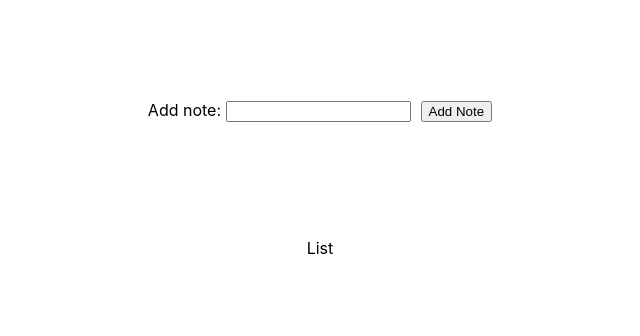
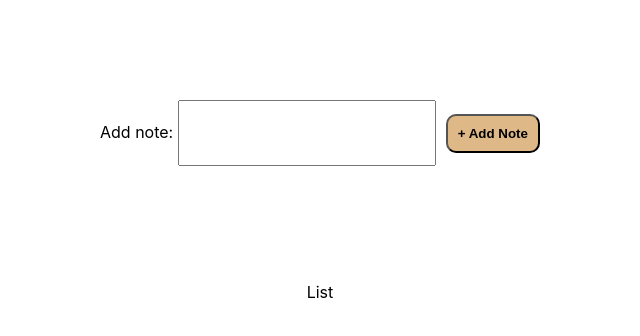
Before and after one commit to Srush-Ray/redux-fundamentals, a React (Create React App) app: page / in a window 1280 px wide. Shown: the top 336 px of the page, without its empty margins (320-960 px from the left). Built offline with nearby package versions, Linux system fonts and the light colour scheme.

Commit message:
styling done

```diff
--- /dev/null
+++ b/src/redux/store.js
@@ -0,0 +1,5 @@
+import { configureStore } from '@reduxjs/toolkit'
+import counterReducer from './toolkit'
+export const store = configureStore({
+  reducer: counterReducer,
+})
--- a/src/state-notes/notes.js
+++ b/src/state-notes/notes.js
@@ -1,10 +1,10 @@
 
 import React, { useRef } from 'react'
 import './styles.css'
-import { v4 as uuidv4 } from 'uuid';
+// import { v4 as uuidv4 } from 'uuid';
 import { useDispatch } from 'react-redux';
 import { addNote } from '../redux/actions';
-const Notes = ({setNotes=()=>{}}) => {
+const Notes = () => {
   const inputRef=useRef();
   const dispatch=useDispatch();
   const onClickAdd=(e)=>{
@@ -20,7 +20,7 @@ const Notes = ({setNotes=()=>{}}) => {
     <div className='main-div'>
         <form onSubmit={onClickAdd}>
        Add note: <input name="" id='noteInput'  ref={inputRef} />
-      <button type="submit" className='button-div'>Add Note</button>
+      <button type="submit" className='button-div'>+ Add Note</button>
         </form>
     </div>
   )
--- a/src/state-notes/styles.css
+++ b/src/state-notes/styles.css
@@ -4,6 +4,10 @@ padding-top: 100px;
 
 .button-div{
 margin-left: 10px;
+border-radius: 10px;
+padding: 10px;
+background-color: burlywood;
+font-weight: bold;
 }
 
 .list-view{
@@ -14,4 +18,12 @@ justify-content: space-between;
 border: 1px solid black;
 margin: 10px 150px;
 padding: 0 50px;
+border-radius: 10px;
+background-color: cadetblue;
+font-weight: bold;
 }
+
+#noteInput{
+    height:60px;
+    width: 250px;
+}
```
Also changed, not shown: src/redux/toolkit.js (added, +31 -0 lines), 1 other file (tests, documents, lock files or other folders).
